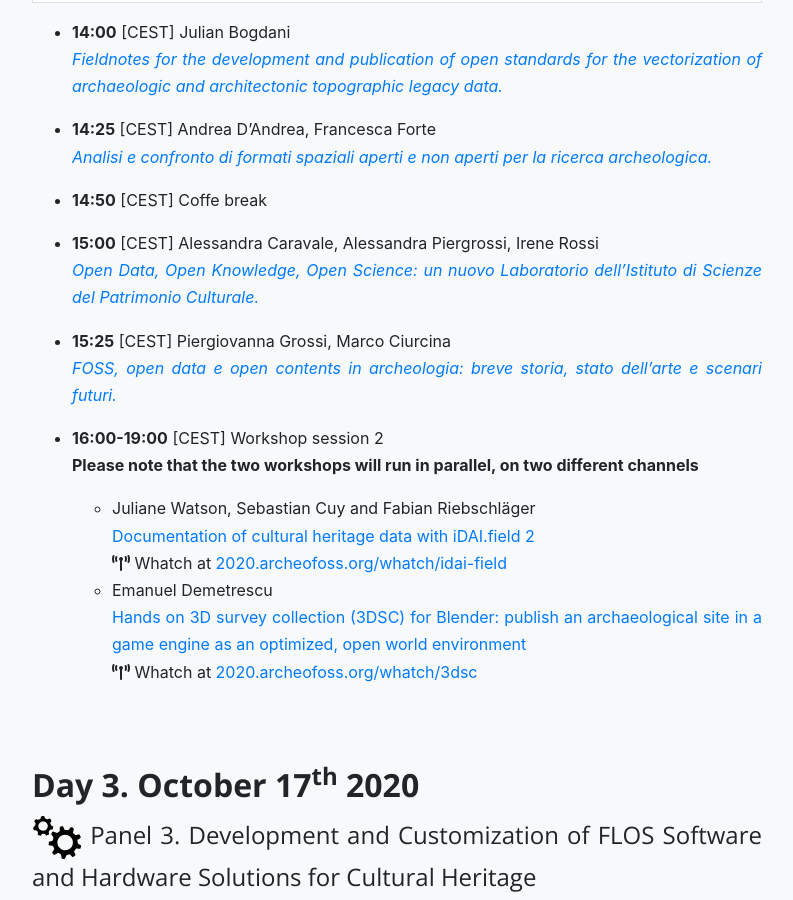
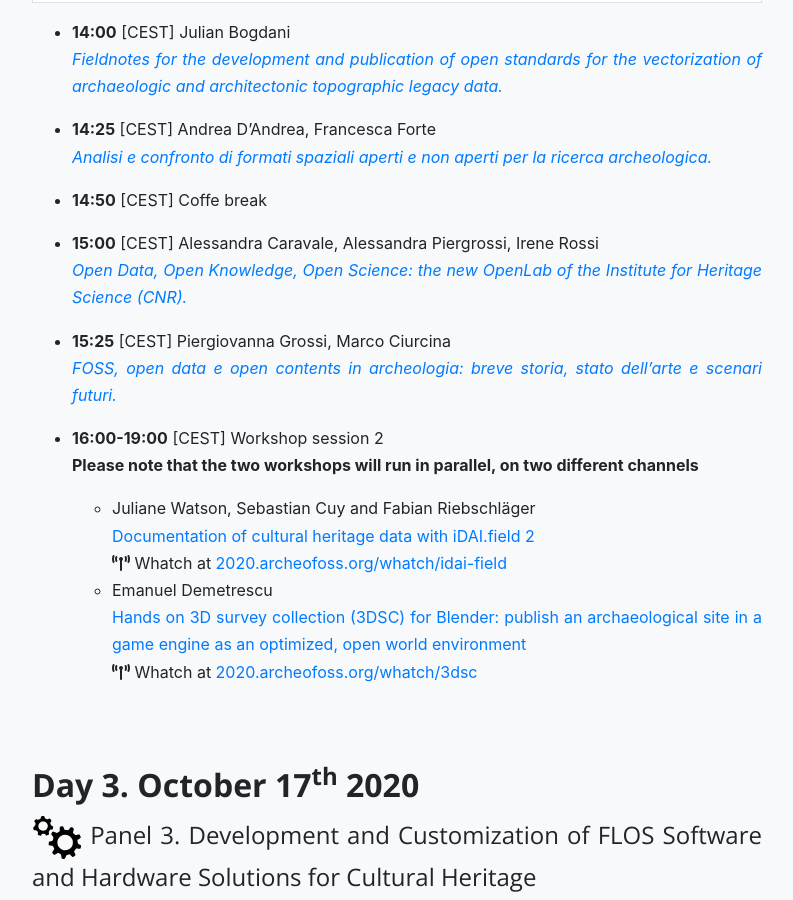
Before and after one commit to archeofoss/archeofoss2020, a Jekyll site: the page built from programme.md, in a window 1280 px wide and 900 px high, scrolled down 3280 px. Shown: the whole window, without its empty margins (243-1036 px from the left). Built offline with Jekyll 4.4.1, drawn with Linux system fonts in a browser that asks for light colours; nearby versions of some CDN libraries.

Commit message:
Update programme.md

```diff
--- a/programme.md
+++ b/programme.md
@@ -123,7 +123,7 @@ The **Book of Abstracts** is already and freely available in Zenodo [![DOI](http
 - **14:50** [CEST] Coffe break
 
 - **15:00** [CEST] Alessandra Caravale, Alessandra Piergrossi, Irene Rossi
-[*Open Data, Open Knowledge, Open Science: un nuovo Laboratorio dell’Istituto di Scienze del Patrimonio Culturale.*](abstracts/caravale)
+[*Open Data, Open Knowledge, Open Science: the new OpenLab of the  Institute for Heritage Science (CNR).*](abstracts/caravale)
 
 - **15:25** [CEST] Piergiovanna Grossi, Marco Ciurcina
 [*FOSS, open data e open contents in archeologia: breve storia, stato dell’arte e scenari futuri.*](abstracts/grossi)
```
